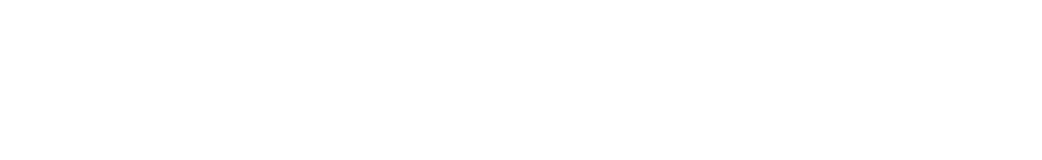
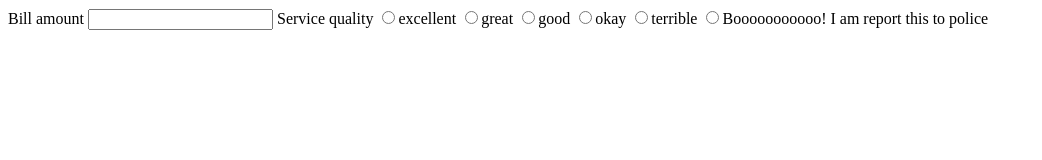
Before and after one commit to dev-gursewak/tipcalculator, a plain HTML site: page index.html in a window 1280 px wide. Shown: the whole page, without its empty margins (0-1042 px from the left). Drawn offline with Linux system fonts and the light colour scheme.

Commit message:
build the radio button and bill amount input field

```diff
--- a/index.html
+++ b/index.html
@@ -7,6 +7,16 @@
         <script src="myscript.js" defer></script>
     </head>
     <body>
-
+        <foam>
+            <label for="total">Bill amount</label>
+            <input type="number" name="total" id="total">
+            <label for="service">Service quality</label>
+            <input type="radio" name="service" id="service" value="5">excellent
+            <input type="radio" name="service" id="service" value="4">great
+            <input type="radio" name="service" id="service" value="3">good
+            <input type="radio" name="service" id="service" value="2">okay
+            <input type="radio" name="service" id="service" value="1">terrible
+            <input type="radio" name="service" id="service" value="">Booooooooooo! I am report this to police
+        </foam>
     </body>
 </html>
--- a/myscript.js
+++ b/myscript.js
@@ -0,0 +1,3 @@
+//bill amount
+//service quality
+//number of people sharing the bill
```
